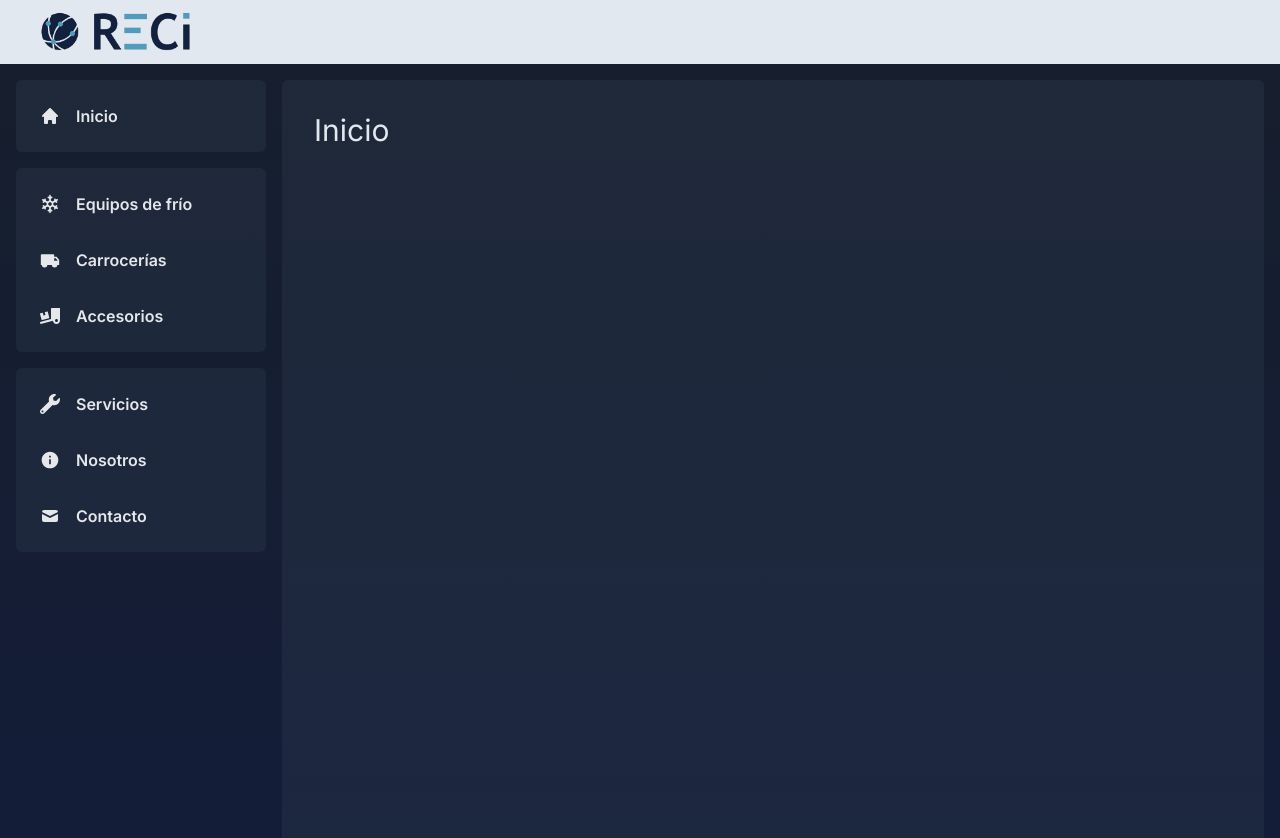
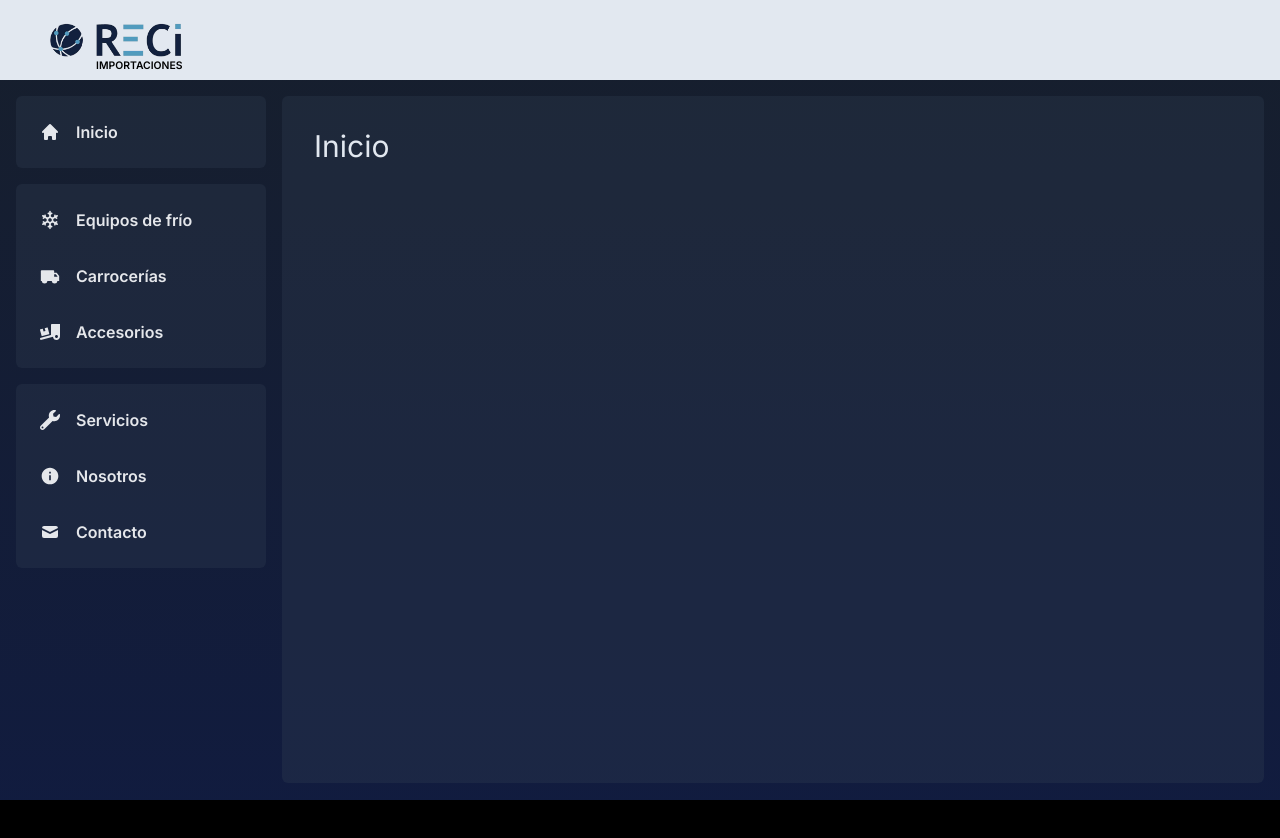
Before and after one commit to maurocig/reci-uy, a Next.js app: page / in a window 1280 px wide. Shown: the top 838 px of the page. After the commit the page ends 800 px from the top, so only its background shows below. Built offline with nearby package versions, Linux system fonts and the light colour scheme.

Commit message:
layout min height ok

```diff
--- a/app/Navbar.tsx
+++ b/app/Navbar.tsx
@@ -15,9 +15,12 @@ const links = [
 
 export default function Navbar({}: NavbarProps) {
    return (
-      <div className="flex items-center justify-between h-16 px-4 bg-slate-200">
-         <div className="relative h-10 p-4 overflow-hidden w-[200px]">
-            <Image src="/images/logo.png" alt="Logo de Reci" className="object-contain" fill />
+      <div className="flex items-center justify-between h-20 px-4 bg-slate-200">
+         <div className="">
+            <div className="relative h-[35px] overflow-hidden w-[200px]">
+               <Image src="/images/logo.png" alt="Logotipo de Reci" className="object-contain" fill />
+            </div>
+            <p className="m-0 text-[.65rem] font-semibold text-center ml-[80px] absolute">IMPORTACIONES</p>
          </div>
       </div>
    );
--- a/app/layout.tsx
+++ b/app/layout.tsx
@@ -17,7 +17,7 @@ export default function RootLayout({ children }: { children: React.ReactNode })
             <Navbar />
             <div className="grid sm:grid-cols-[auto_1fr] gap-4 p-4 ">
                <Sidebar className="" />
-               <main className="flex flex-col min-h-[calc(100vw-50px)] p-8 rounded-md text-slate-200 bg-slate-700/30">
+               <main className="flex flex-col min-h-[calc(100vh-113px)] p-8 rounded-md text-slate-200 bg-slate-700/30">
                   {children}
                </main>
             </div>
```
